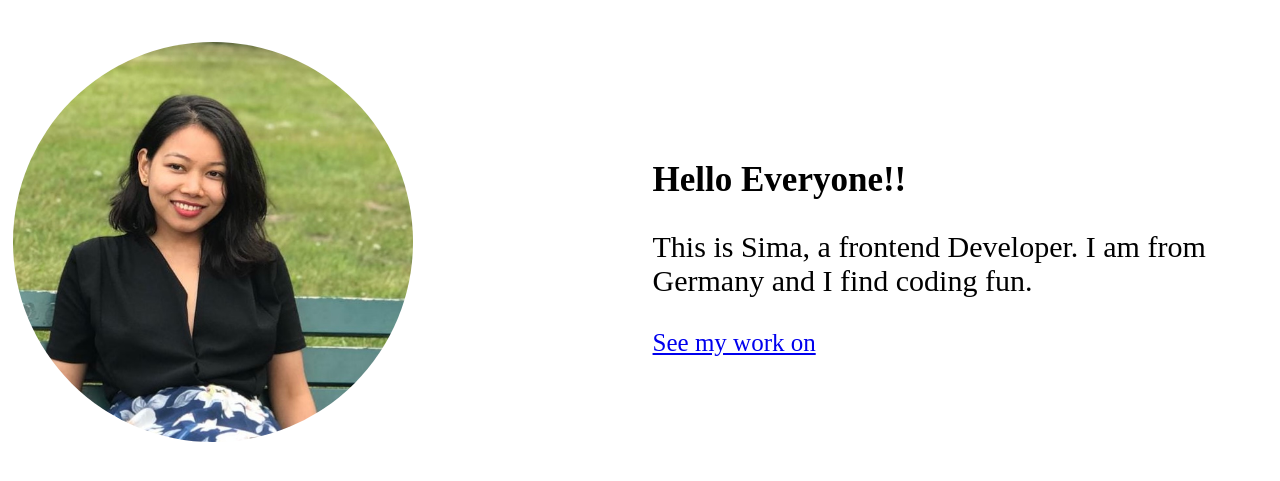
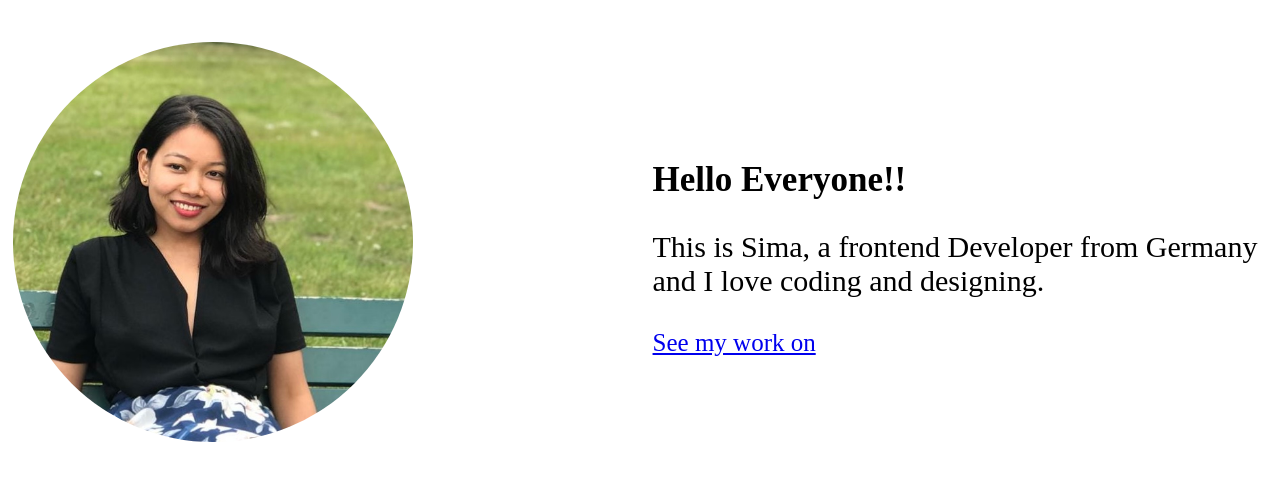
Before and after one commit to Sima061997/My-Portfolio, a plain HTML site: page Index.html in a window 1280 px wide. Shown: the part 97-578 px from the top of the page. Drawn offline with nearby package versions, Linux system fonts and the light colour scheme.

Commit message:
This is my Commit

```diff
--- a/Index.html
+++ b/Index.html
@@ -39,7 +39,7 @@
             <div class="Textarea">
                 <!--Discription about Author-->
                 <h2 class="Greeting">Hello Everyone!!</h2>
-                <p class="Intro"> This is Sima, a frontend Developer. I am from Germany and I find coding fun. </p>
+                <p class="Intro"> This is Sima, a frontend Developer from Germany and I love coding and designing. </p>
                 <a href="Work.html" alt="link" class="work__link">See my work on</a>
             </div>
         </div>
```
